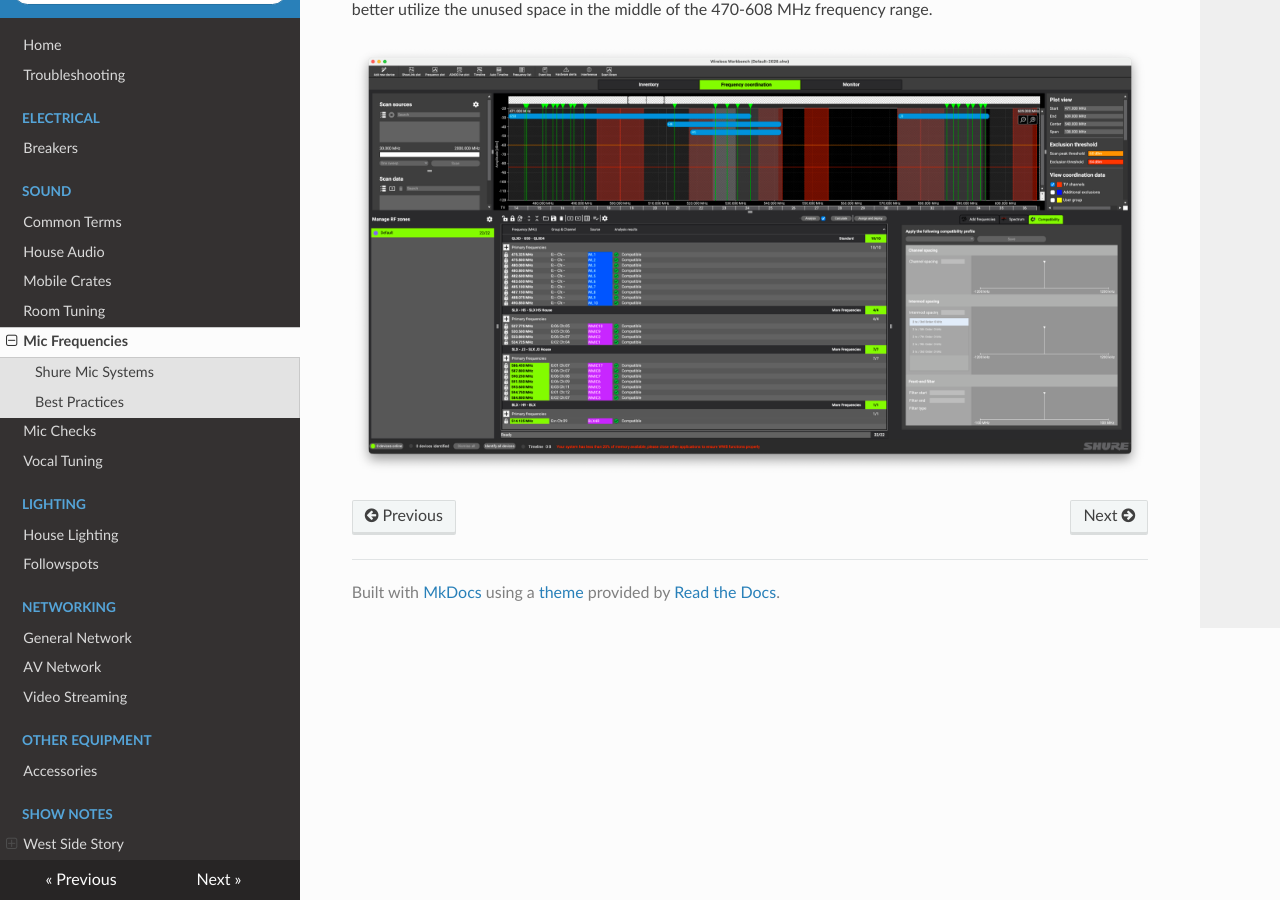
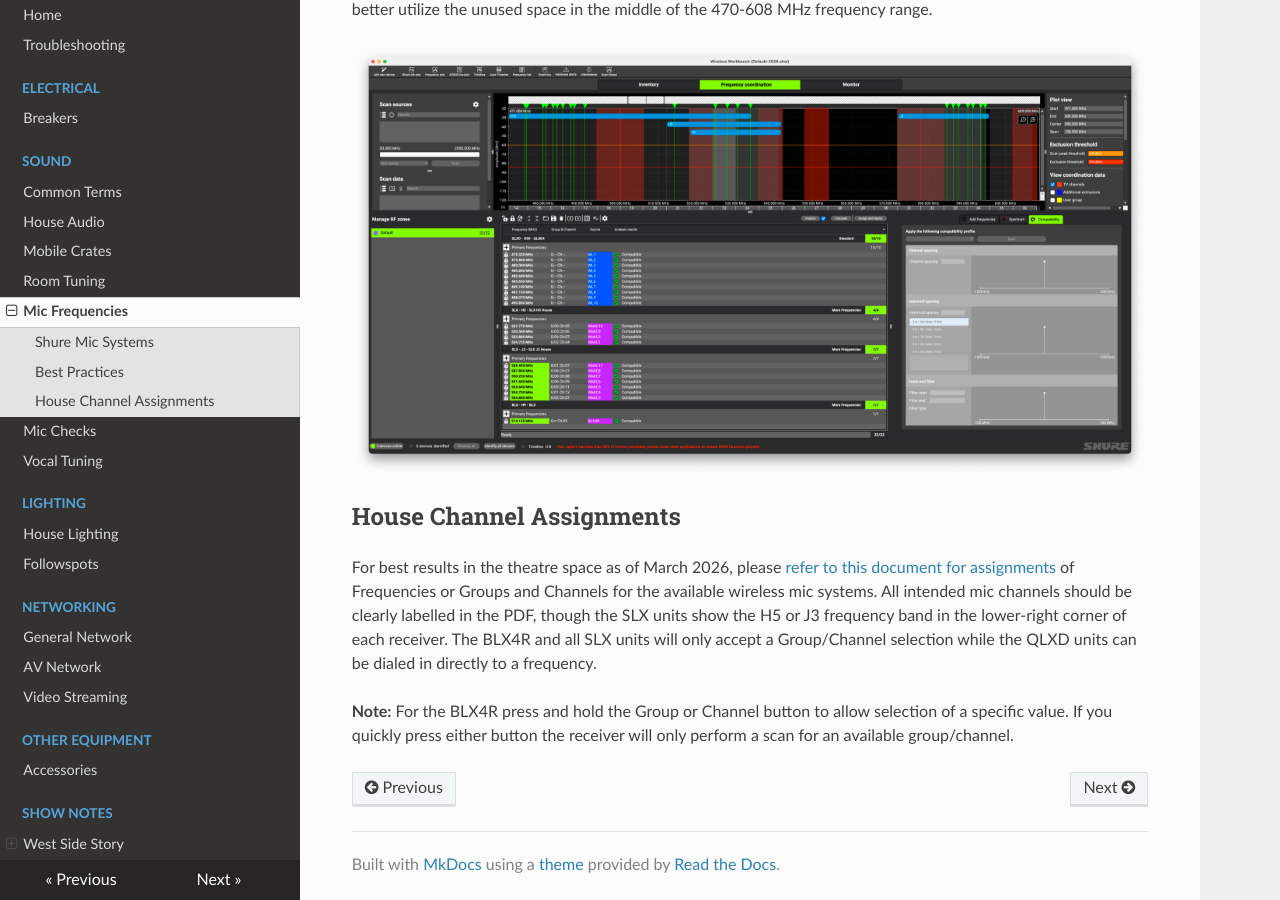
Before and after one commit to DustinGrau/DuluthTheatre, an MkDocs documentation site: the page built from docs/audio-frequencies.md, in a window 1280 px wide and 900 px high, scrolled down 1731 px. Built offline with MkDocs 1.6.1, drawn with Linux system fonts in a browser that asks for light colours; nearby versions of some CDN libraries.

Commit message:
Update Shure reports

```diff
--- a/docs/audio-frequencies.md
+++ b/docs/audio-frequencies.md
@@ -34,3 +34,9 @@
 By removing concerns over some mid-power TV stations this opens up a few small frequency gaps to fit the available systems, at the cost of ignoring the 6 SLX (J3) units in the mobile cart in the name of making all of the in-house mics available for use. This poses the perfect use-case for replacing 6 units with a newer system that can better utilize the unused space in the middle of the 470-608 MHz frequency range.
 
 ![](images/Freq-Coord-After.png)
+
+## House Channel Assignments
+
+For best results in the theatre space as of March 2026, please [refer to this document for assignments](files/House-Channel-Assignment.pdf) of Frequencies or Groups and Channels for the available wireless mic systems. All intended mic channels should be clearly labelled in the PDF, though the SLX units show the H5 or J3 frequency band in the lower-right corner of each receiver. The BLX4R and all SLX units will only accept a Group/Channel selection while the QLXD units can be dialed in directly to a frequency.
+
+**Note:** For the BLX4R press and hold the Group or Channel button to allow selection of a specific value. If you quickly press either button the receiver will only perform a scan for an available group/channel.
```
Also changed, not shown: 2 other files.
